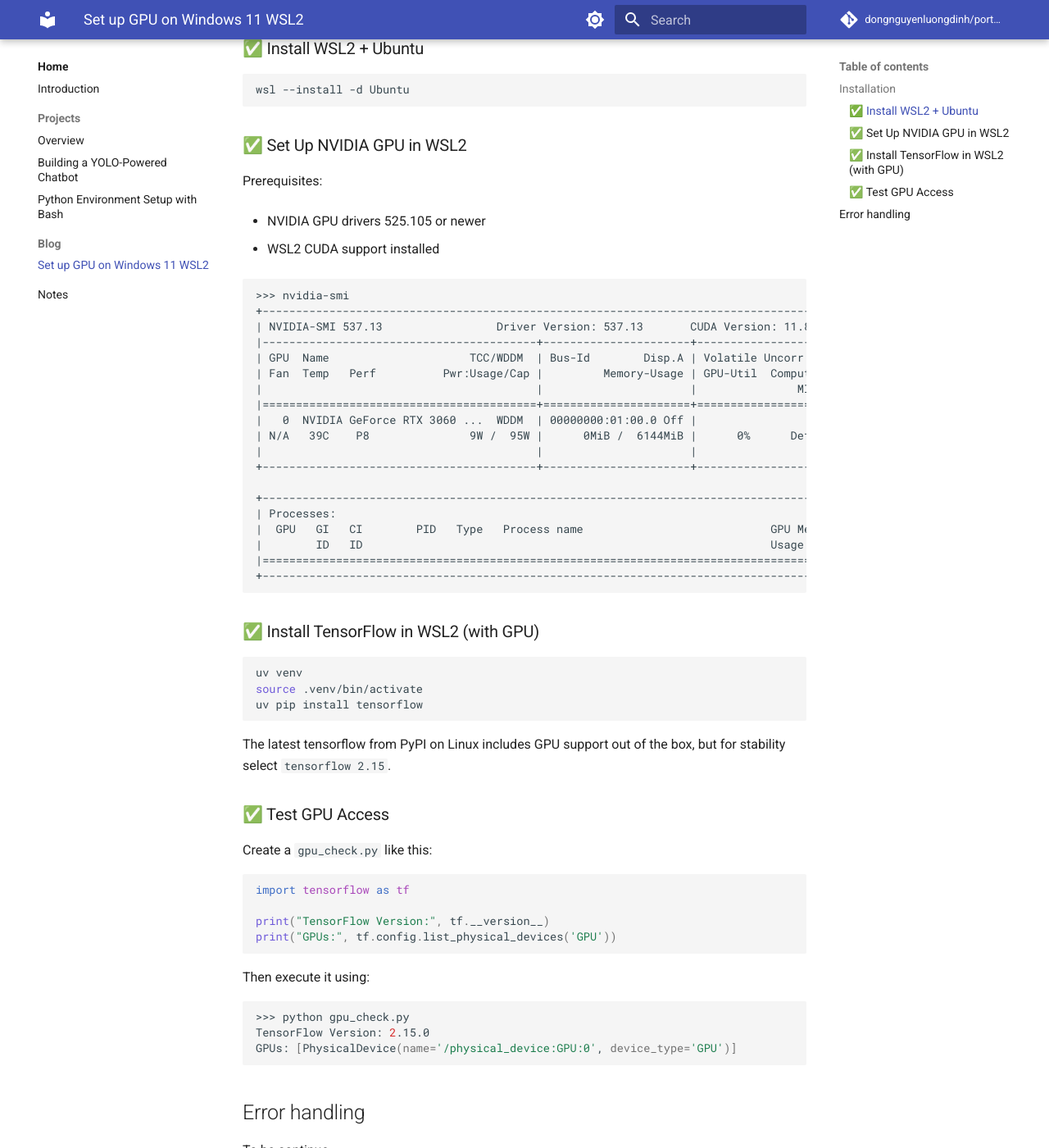
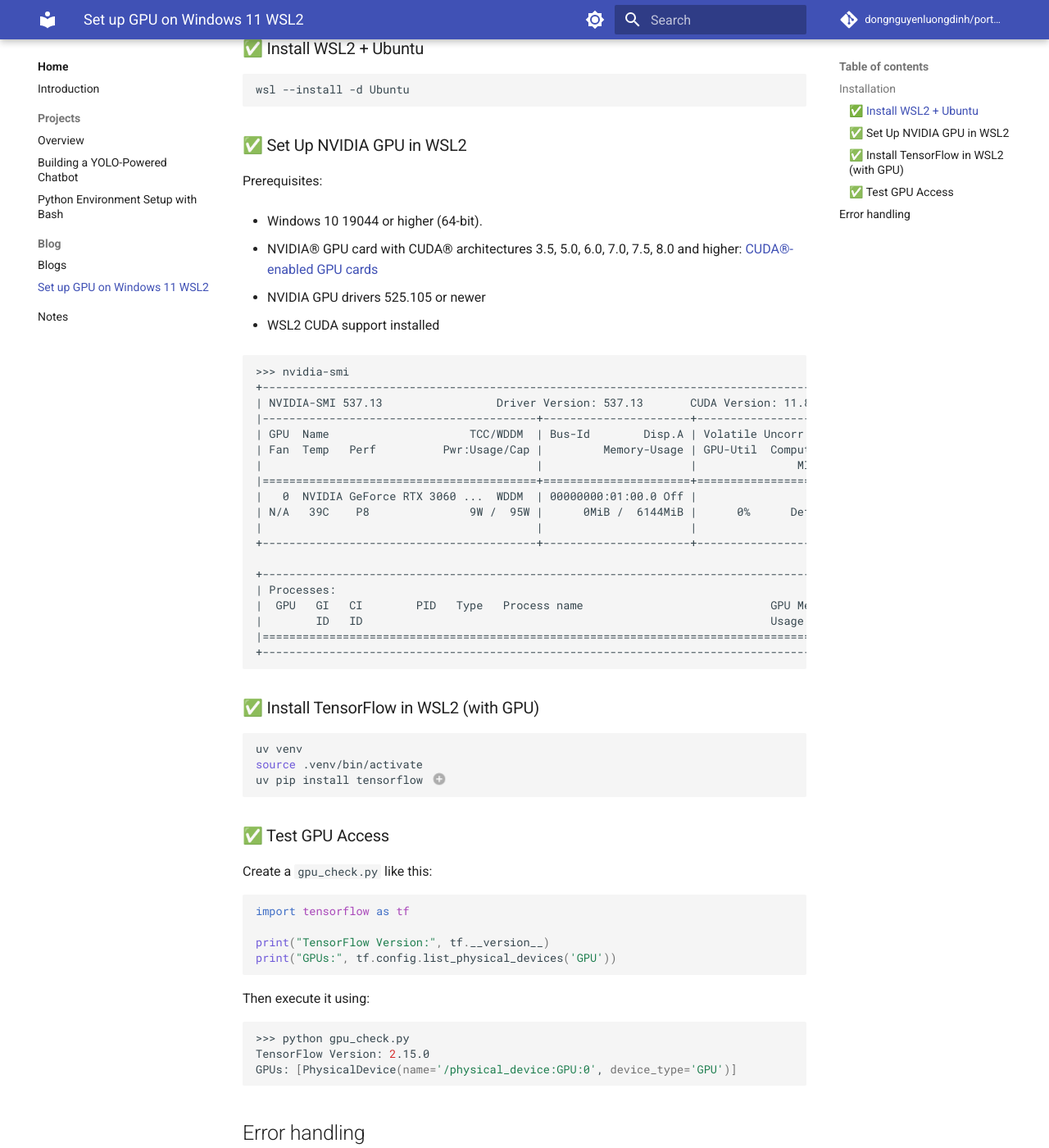
Before and after one commit to dongnguyenluongdinh/portfolio, an MkDocs documentation site: the page built from docs/blog_gpu_setup.md, in a window 1280 px wide and 1400 px high, scrolled down 499 px. Shown: the whole window at 82% size. Built offline with MkDocs 1.6.1 and Material for MkDocs 9.7.7, drawn with Linux system fonts in a browser that asks for light colours; comment, search, counter and statistics services are not loaded; some of the changed text lies outside the part shown.

Commit message:
add gpu prerequisites in blog_gpu_setup.md

```diff
--- a/docs/blog_gpu_setup.md
+++ b/docs/blog_gpu_setup.md
@@ -19,6 +19,10 @@
 ### ✅ Set Up NVIDIA GPU in WSL2
 
 Prerequisites:
+
+- Windows 10 19044 or higher (64-bit).
+
+- NVIDIA® GPU card with CUDA® architectures 3.5, 5.0, 6.0, 7.0, 7.5, 8.0 and higher: [CUDA®-enabled GPU cards](https://developer.nvidia.com/cuda-gpus)
 
 - NVIDIA GPU drivers 525.105 or newer
 
--- a/mkdocs.yml
+++ b/mkdocs.yml
@@ -48,6 +48,7 @@
       - Building a YOLO-Powered Chatbot: yolo_chatbot.md
       - Python Environment Setup with Bash: setup_shell.md
     - Blog:
+      - blogs.md
       - Set up GPU on Windows 11 WSL2: blog_gpu_setup.md
     - Notes: notes.md
 
```
Also changed, not shown: other parts of docs/blog_gpu_setup.md (+2 -2 lines).
